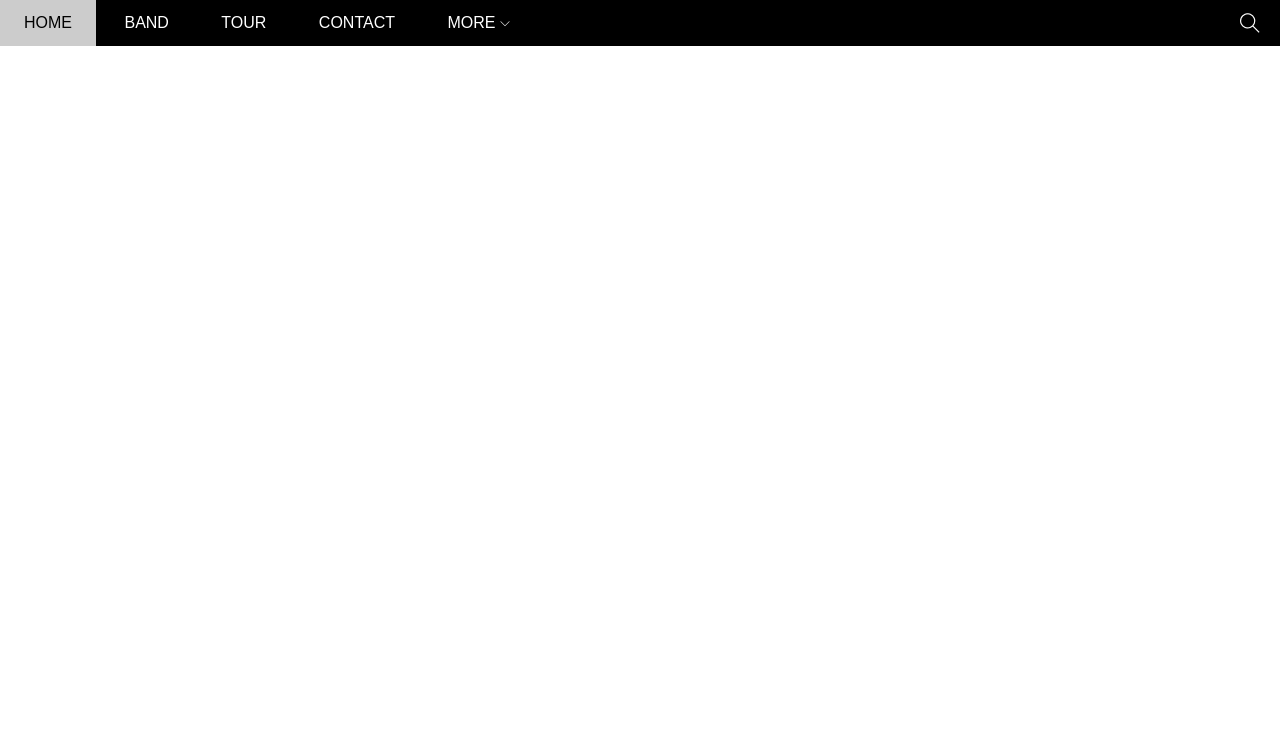
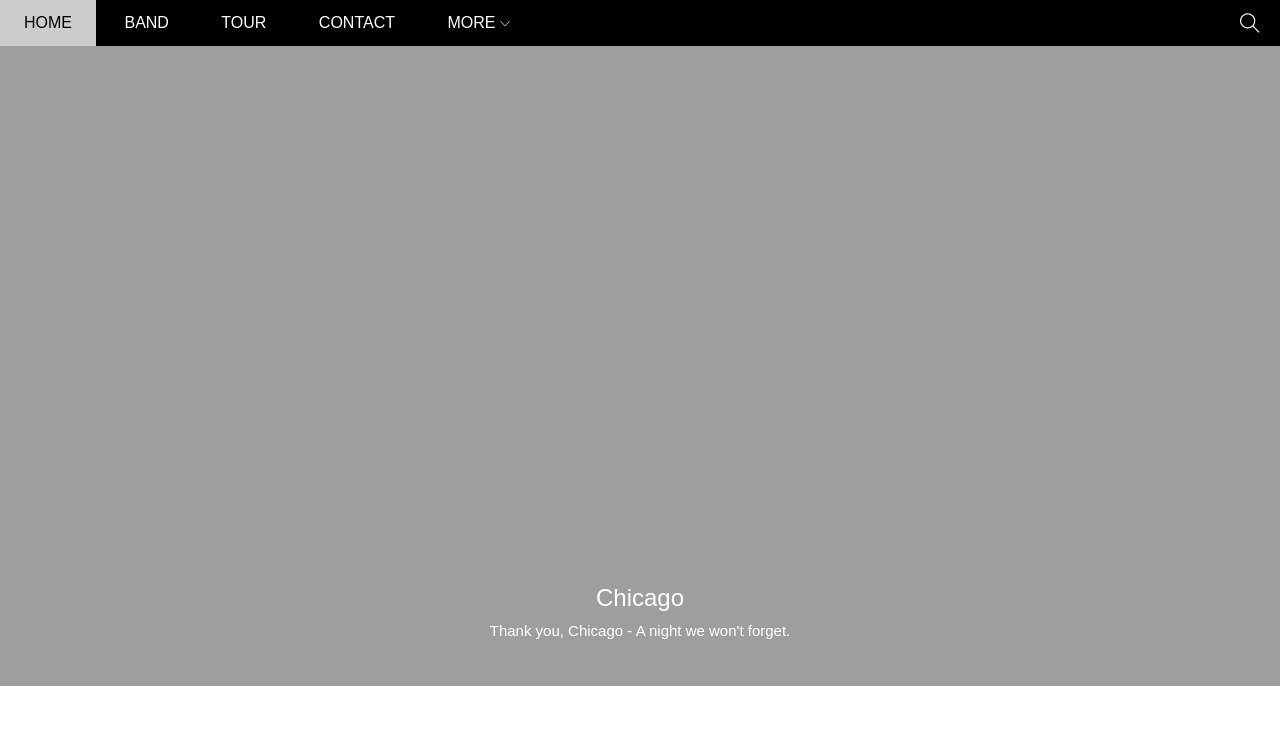
Before and after one commit to LongThanhVu1603/the-band-, a plain HTML site: page index.html in a window 1280 px wide. Shown: the top 747 px of the page. Drawn offline with Linux system fonts and the light colour scheme; the site is published under a folder, as on GitHub Pages, so addresses that start at the root find nothing.

Commit message:
Update style.css

```diff
--- a/assets/css/style.css
+++ b/assets/css/style.css
@@ -84,11 +84,11 @@ html{
 }
 
 #nav .subnav{
-   position: absolute;
-   background-color: #fff;
-   top: 100%;
-   display: none;
-   box-shadow: 0 0 10px #000;
+    position: absolute;
+    background-color: #fff;
+    top: 100%;
+    display: none;
+    box-shadow: 0 0 10px #000;
 }
 
 #nav .subnav li{
@@ -146,7 +146,6 @@ html{
     color: #fff;
     font-size: 20px;
     line-height: 46px;
-
 }
 
 #header .search-icon{
@@ -159,7 +158,7 @@ html{
     max-width: 100%;
     margin-top: 46px;
     padding-top: 50%;
-    background: url('/assets/img/chicago.jpg') top center / cover no-repeat ;
+    background: url('../img/chicago.jpg') top center / cover no-repeat ;
     position: relative;
 }
 
```
